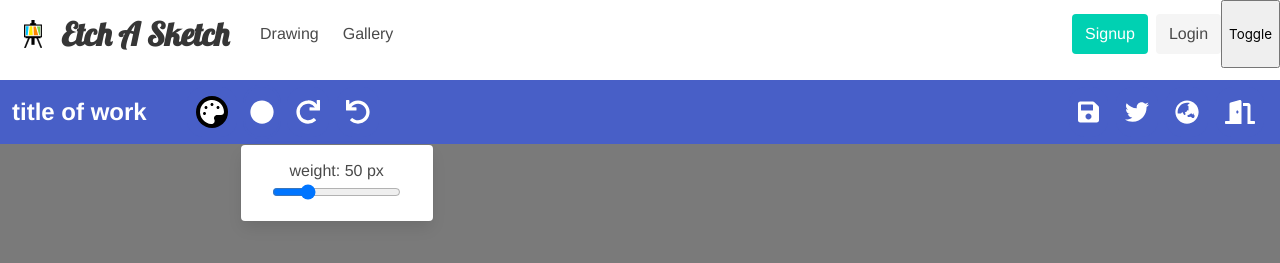
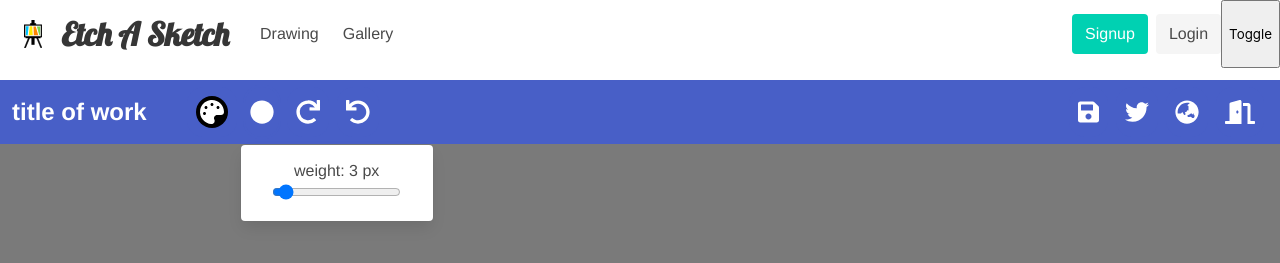
Before and after one commit to Recursion-Group-K/sketch, a Vue app: page /drawing/etchASketch in a window 1280 px wide. Both pictures are taken after a click on the button 261 px from the left and 112 px from the top of the page. Shown: the top 263 px of the page. Built offline with nearby package versions, Linux system fonts and the light colour scheme; no server answers; what vue-konva would draw is missing.

Commit message:
Weightボタンを有効化

```diff
--- a/src/components/Canvas.vue
+++ b/src/components/Canvas.vue
@@ -32,6 +32,7 @@ let canvasHeight = 500;
 
 export default {
     name: 'Drawing',
+    props: ['newWeight'],
     data() {
         return {
             lineList: [],
@@ -45,7 +46,7 @@ export default {
                 radius: 3,
                 fill: 'white',
                 stroke: 'black',
-                strokeWidth: 2,
+                strokeWidth: 4,
             },
             lineConfig: {
                 color: 'black',
@@ -75,6 +76,13 @@ export default {
         document.removeEventListener('keydown', this.keyDown);
         document.removeEventListener('keyup', this.keyUp);
         clearInterval(this.timer);
+    },
+    watch: {
+        newWeight: function () {
+            let newWeight = Number(this.newWeight);
+            this.lineConfig.weight = newWeight;
+            this.pointer.radius = newWeight / 2;
+        },
     },
     methods: {
         keyEvent(event, boolean) {
--- a/src/components/DrawingTools.vue
+++ b/src/components/DrawingTools.vue
@@ -85,7 +85,13 @@
                     <div class="dropdown-content">
                         <div class="dropdown-item">
                             weight: {{ weight }} px
-                            <input type="range" min="1" max="200" v-model="weight" />
+                            <input
+                                type="range"
+                                min="2"
+                                max="20"
+                                v-model="weight"
+                                @change="$emit('change-weight', weight)"
+                            />
                         </div>
                     </div>
                 </div>
@@ -149,7 +155,7 @@ export default {
                 others: false,
             },
             color: '#000000',
-            weight: 50,
+            weight: 3,
         };
     },
 };
--- a/src/pages/Drawing.vue
+++ b/src/pages/Drawing.vue
@@ -34,10 +34,10 @@
 
 <template>
     <section class="drawing-container is-fullheight">
-        <DrawingTools />
+        <DrawingTools @change-weight="changeWeight" />
         <div class="body">
             <div class="canvas-container">
-                <Canvas />
+                <Canvas :newWeight="weight" />
             </div>
             <div class="button-container">
                 <div class="px-4">
@@ -62,7 +62,14 @@ export default {
     components: { DrawingTools, Canvas },
     name: 'Drawing',
     data() {
-        return {};
+        return {
+            weight: 3,
+        };
+    },
+    methods: {
+        changeWeight: function (newWeight) {
+            this.weight = newWeight;
+        },
     },
 };
 </script>
```
